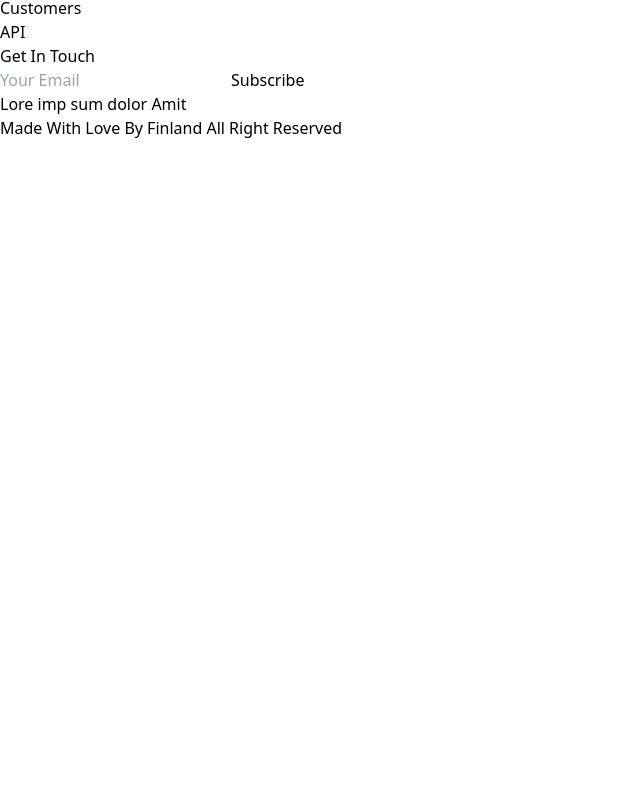
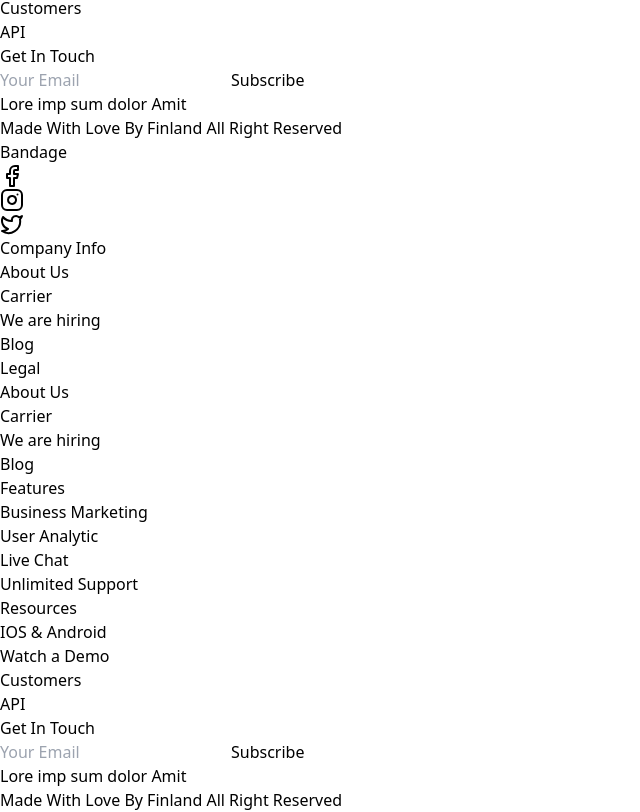
Before and after one commit to bsrayapici/dodo_final_ecommerce_website, a React (Vite) app: page / in a window 1280 px wide. Shown: the part 11056-11868 px from the top of the page, without its empty margins (0-640 px from the left). Before the commit the page ends 11196 px from the top, so only its background shows below. Built offline with nearby package versions, Linux system fonts and the light colour scheme.

Commit message:
Breadcrumb, footer added to layout.jsx

```diff
--- a/src/layouts/Layout.jsx
+++ b/src/layouts/Layout.jsx
@@ -1,12 +1,21 @@
 import TopContact from "./TopContact";
+import { useLocation } from "react-router-dom";
 import Header from "./Header";
+import Footer from "./Footer";
+import Breadcrumb from "./Breadcrumb";
+
 
 export default function Layout({ children }) {
+
+  const location = useLocation();
+
   return (
     <div className="min-h-screen flex flex-col">
       <TopContact />
       <Header />
+      {location.pathname !== "/" && <Breadcrumb />}
       <main className="flex-grow bg-white">{children}</main>
+      <Footer />
     </div>
   );
 }
```
